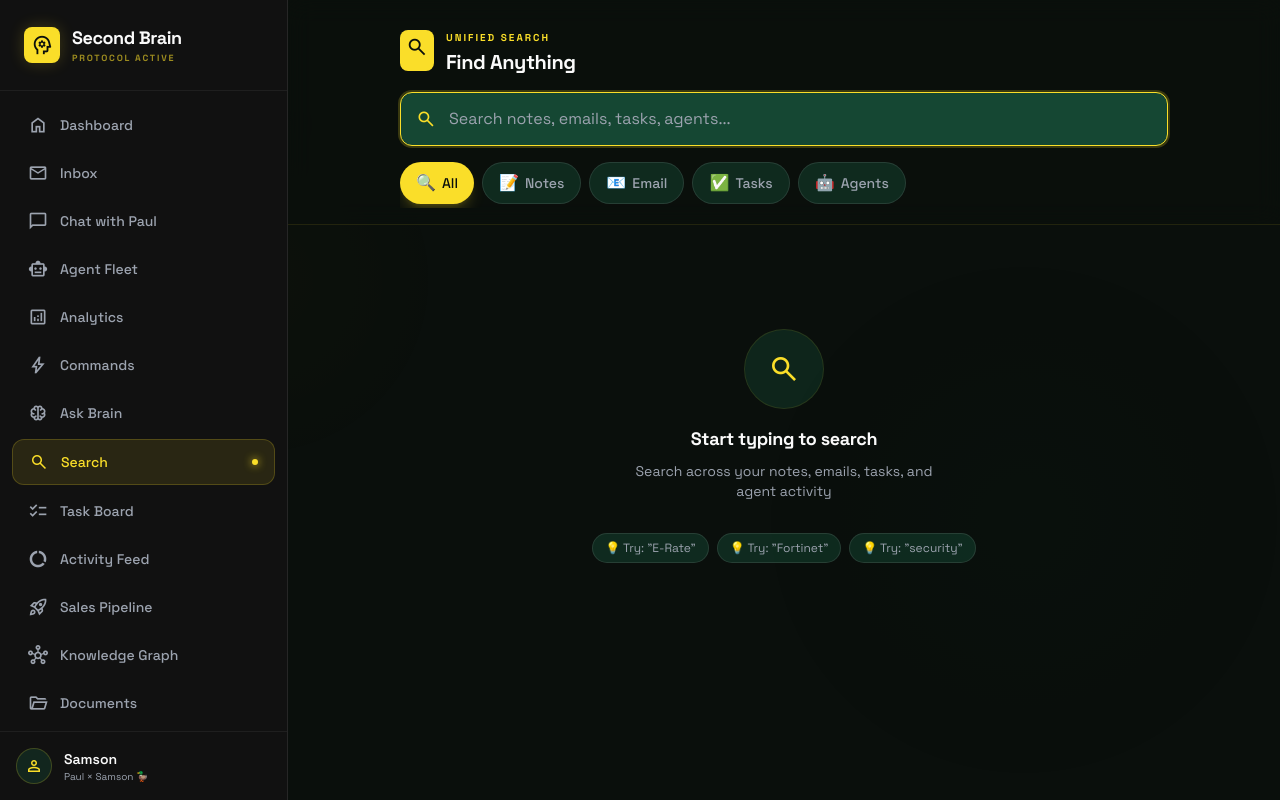
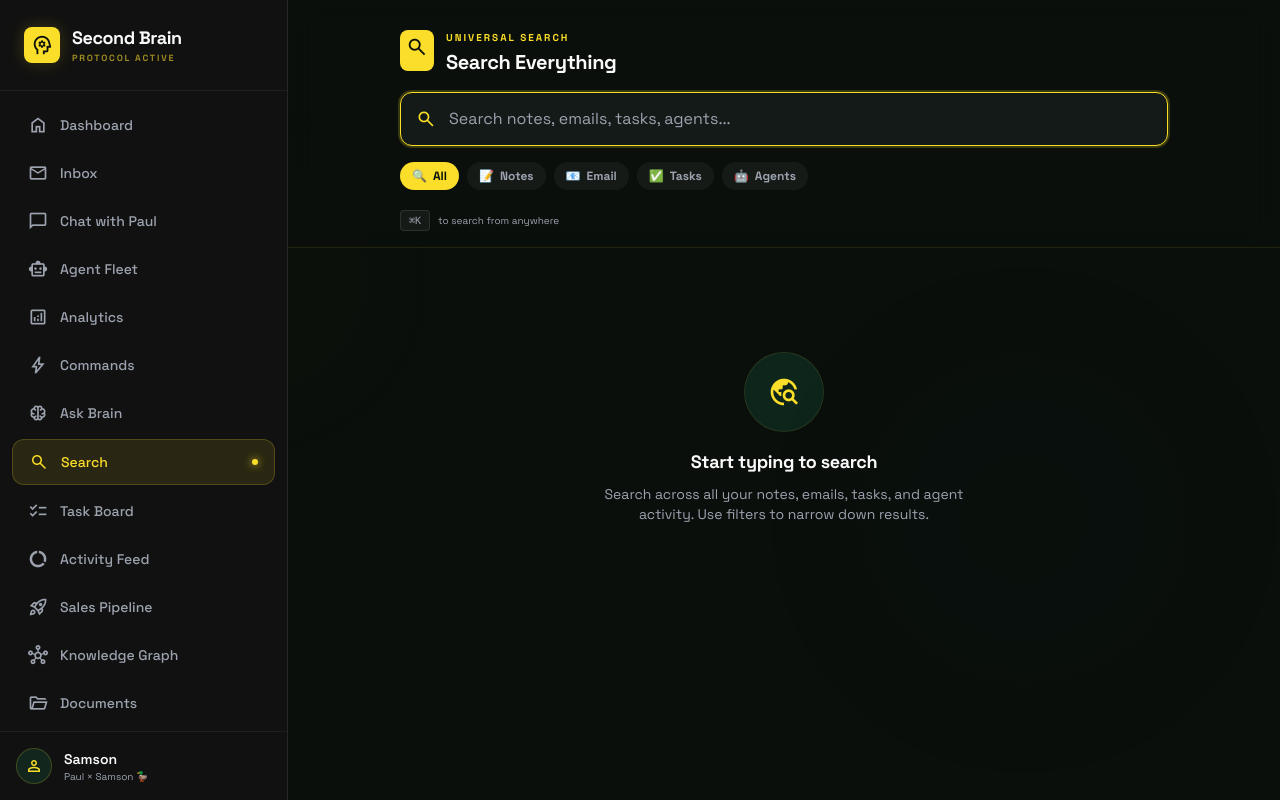
Before and after one commit to samsoncirocco-cmyk/nexus, a Next.js app: page /search in a window 1280 px wide. Built offline with nearby package versions, Linux system fonts and the light colour scheme.

Commit message:
feat: unified search page with source filters and mock data (frontend-only, API fallback to mock)

```diff
--- a/src/app/search/page.tsx
+++ b/src/app/search/page.tsx
@@ -1,21 +1,25 @@
 'use client';
 
 import { useState, useEffect, useCallback, useRef } from 'react';
-import { useRouter, useSearchParams } from 'next/navigation';
-import Link from 'next/link';
-import { SearchResult, filterMockResults } from '@/lib/searchMock';
+import { useRouter } from 'next/navigation';
+import { filterMockResults, type SearchResult } from '@/lib/searchMock';
 
 type SourceType = 'note' | 'email' | 'task' | 'agent';
 
 const SOURCE_FILTERS = [
-  { key: 'all', label: 'All', icon: '🔍' },
-  { key: 'note', label: 'Notes', icon: '📝' },
-  { key: 'email', label: 'Email', icon: '📧' },
-  { key: 'task', label: 'Tasks', icon: '✅' },
-  { key: 'agent', label: 'Agents', icon: '🤖' },
+  { key: 'all', label: 'All', emoji: '🔍' },
+  { key: 'note', label: 'Notes', emoji: '📝' },
+  { key: 'email', label: 'Email', emoji: '📧' },
+  { key: 'task', label: 'Tasks', emoji: '✅' },
+  { key: 'agent', label: 'Agents', emoji: '🤖' },
 ] as const;
 
-function getSourceBadge(source: SourceType) {
+function getSourceBadge(source: SourceType): {
+  label: string;
+  bgColor: string;
+  textColor: string;
+  borderColor: string;
+} {
   switch (source) {
     case 'note':
       return {
@@ -48,45 +52,77 @@ function getSourceBadge(source: SourceType) {
   }
 }
 
-function highlightText(text: string, query: string) {
+function highlightText(text: string, query: string): React.ReactNode {
   if (!query.trim()) return text;
 
   const parts = text.split(new RegExp(`(${query})`, 'gi'));
   return parts.map((part, i) =>
-    part.toLowerCase() === query.toLowerCase()
-      ? <mark key={i} className="bg-primary/30 text-primary font-medium">{part}</mark>
-      : part
+    part.toLowerCase() === query.toLowerCase() ? (
+      <mark key={i} className="bg-primary/30 text-primary font-semibold">
+        {part}
+      </mark>
+    ) : (
+      part
+    )
+  );
+}
+
+function ResultSkeleton() {
+  return (
+    <div className="rounded-xl border border-white/10 bg-bg-dark p-4 animate-pulse">
+      <div className="flex items-center gap-2 mb-3">
+        <div className="h-5 w-16 bg-white/10 rounded-full" />
+        <div className="h-3 w-12 bg-white/5 rounded" />
+      </div>
+      <div className="h-5 bg-white/10 rounded w-3/4 mb-2" />
+      <div className="h-4 bg-white/5 rounded w-full mb-1" />
+      <div className="h-4 bg-white/5 rounded w-5/6" />
+      <div className="flex items-center gap-3 mt-3">
+        <div className="h-3 w-20 bg-white/5 rounded" />
+        <div className="h-1 flex-1 bg-white/5 rounded" />
+      </div>
+    </div>
   );
 }
 
 export default function SearchPage() {
   const router = useRouter();
-  const searchParams = useSearchParams();
-  const [query, setQuery] = useState(searchParams.get('q') || '');
-  const [activeSource, setActiveSource] = useState<string>('all');
+  const inputRef = useRef<HTMLInputElement>(null);
+  const [query, setQuery] = useState('');
+  const [debouncedQuery, setDebouncedQuery] = useState('');
+  const [selectedSources, setSelectedSources] = useState<SourceType[]>([]);
   const [results, setResults] = useState<SearchResult[]>([]);
   const [loading, setLoading] = useState(false);
-  const [error, setError] = useState<string | null>(null);
-  const inputRef = useRef<HTMLInputElement>(null);
-  const debounceTimerRef = useRef<NodeJS.Timeout>();
+  const [isSearchActive, setIsSearchActive] = useState(false);
 
-  // Auto-focus search input on mount
+  // Debounce search query (300ms)
   useEffect(() => {
-    inputRef.current?.focus();
-  }, []);
+    const timer = setTimeout(() => {
+      setDebouncedQuery(query);
+    }, 300);
 
-  // Perform search with debouncing
-  const performSearch = useCallback(async (searchQuery: string, source: string) => {
+    return () => clearTimeout(timer);
+  }, [query]);
+
+  // Perform search when debounced query changes
+  useEffect(() => {
+    if (!debouncedQuery.trim() && selectedSources.length === 0) {
+      setResults([]);
+      setIsSearchActive(false);
+      return;
+    }
+
     setLoading(true);
-    setError(null);
+    setIsSearchActive(true);
 
+    // Simulate API call with setTimeout
+    const searchTimer = setTimeout(async () => {
       try {
-      // Build query params
+        // Try calling the real API first
         const params = new URLSearchParams();
-      if (searchQuery.trim()) params.set('q', searchQuery.trim());
-      if (source !== 'all') params.set('sources', source);
+        if (debouncedQuery) params.set('q', debouncedQuery);
+        if (selectedSources.length > 0) params.set('sources', selectedSources.join(','));
 
-      // Try API first
         const response = await fetch(`/api/search?${params.toString()}`);
 
         if (response.ok) {
@@ -94,80 +130,103 @@ export default function SearchPage() {
           setResults(data.results || []);
         } else {
           // Fallback to mock data
-        const sources = source === 'all' ? undefined : [source as SourceType];
-        const mockResults = filterMockResults(searchQuery, sources);
+          const mockResults = filterMockResults(debouncedQuery, selectedSources);
           setResults(mockResults);
         }
-    } catch (err) {
+      } catch (error) {
         // Fallback to mock data on error
-      const sources = source === 'all' ? undefined : [source as SourceType];
-      const mockResults = filterMockResults(searchQuery, sources);
+        const mockResults = filterMockResults(debouncedQuery, selectedSources);
         setResults(mockResults);
       } finally {
         setLoading(false);
       }
+    }, 200);
+
+    return () => clearTimeout(searchTimer);
+  }, [debouncedQuery, selectedSources]);
+
+  // Auto-focus input on mount
+  useEffect(() => {
+    inputRef.current?.focus();
   }, []);
 
-  // Debounced search effect
+  // Global keyboard shortcut (Cmd+K / Ctrl+K)
   useEffect(() => {
-    if (debounceTimerRef.current) {
-      clearTimeout(debounceTimerRef.current);
-    }
-
-    debounceTimerRef.current = setTimeout(() => {
-      if (query.trim().length > 0) {
-        performSearch(query, activeSource);
-      } else {
-        setResults([]);
-      }
-    }, 300);
-
-    return () => {
-      if (debounceTimerRef.current) {
-        clearTimeout(debounceTimerRef.current);
+    const handleKeyDown = (e: KeyboardEvent) => {
+      if ((e.metaKey || e.ctrlKey) && e.key === 'k') {
+        e.preventDefault();
+        router.push('/search');
+        // Small delay to ensure component is mounted
+        setTimeout(() => inputRef.current?.focus(), 100);
       }
     };
-  }, [query, activeSource, performSearch]);
 
-  const handleSourceToggle = (source: string) => {
-    setActiveSource(source);
-  };
+    window.addEventListener('keydown', handleKeyDown);
+    return () => window.removeEventListener('keydown', handleKeyDown);
+  }, [router]);
+
+  const toggleSource = useCallback((source: SourceType) => {
+    setSelectedSources((prev) =>
+      prev.includes(source) ? prev.filter((s) => s !== source) : [...prev, source]
+    );
+  }, []);
+
+  const clearFilters = useCallback(() => {
+    setSelectedSources([]);
+    setQuery('');
+    setResults([]);
+    setIsSearchActive(false);
+  }, []);
 
   return (
     <div className="min-h-screen pb-20">
       {/* Header */}
-      <header className="sticky top-0 z-20 bg-bg-dark/80 backdrop-blur-md px-4 md:px-8 pt-6 pb-4 border-b border-primary/10">
+      <header className="sticky top-0 z-20 bg-bg-dark/80 backdrop-blur-md px-4 md:px-6 pt-6 pb-4 border-b border-primary/10">
         <div className="max-w-3xl mx-auto">
-          {/* Title */}
           <div className="flex items-center gap-3 mb-4">
             <div className="bg-primary rounded-lg p-1.5">
-              <span className="material-symbols-outlined text-bg-dark font-bold" style={{ fontSize: 22 }}>
+              <span
+                className="material-symbols-outlined text-bg-dark font-bold"
+                style={{ fontSize: 22 }}
+              >
                 search
               </span>
             </div>
             <div>
-              <span className="text-[10px] uppercase tracking-[0.2em] text-primary font-bold">Unified Search</span>
-              <h1 className="text-xl font-bold tracking-tight">Find Anything</h1>
+              <span className="text-[10px] uppercase tracking-[0.2em] text-primary font-bold">
+                Universal Search
+              </span>
+              <h1 className="text-xl font-bold tracking-tight">
+                {results.length > 0
+                  ? `${results.length} ${results.length === 1 ? 'Result' : 'Results'}`
+                  : 'Search Everything'}
+              </h1>
             </div>
           </div>
 
           {/* Search Bar */}
           <div className="relative mb-4">
-            <span className="material-symbols-outlined absolute left-4 top-1/2 -translate-y-1/2 text-primary" style={{ fontSize: 20 }}>
-              search
-            </span>
             <input
               ref={inputRef}
               type="text"
               value={query}
               onChange={(e) => setQuery(e.target.value)}
               placeholder="Search notes, emails, tasks, agents..."
-              className="w-full bg-secondary-dark border border-primary/20 rounded-xl pl-12 pr-4 py-3.5 text-foreground placeholder:text-foreground-muted focus:outline-none focus:border-primary focus:ring-2 focus:ring-primary/20 transition-all"
-              aria-label="Search"
+              className="w-full bg-card-dark border border-white/10 rounded-xl px-4 py-3.5 pl-12 text-foreground placeholder:text-foreground-muted focus:outline-none focus:border-primary focus:ring-2 focus:ring-primary/20 transition-all"
+              aria-label="Search input"
             />
+            <span
+              className="material-symbols-outlined absolute left-4 top-1/2 -translate-y-1/2 text-primary"
+              style={{ fontSize: 20 }}
+            >
+              search
+            </span>
             {query && (
               <button
-                onClick={() => setQuery('')}
+                onClick={() => {
+                  setQuery('');
+                  inputRef.current?.focus();
+                }}
                 className="absolute right-4 top-1/2 -translate-y-1/2 text-foreground-muted hover:text-foreground transition-colors"
                 aria-label="Clear search"
               >
@@ -179,108 +238,115 @@ export default function SearchPage() {
           </div>
 
           {/* Source Filter Pills */}
-          <div className="flex gap-2 overflow-x-auto pb-1 hide-scrollbar">
-            {SOURCE_FILTERS.map(({ key, label, icon }) => (
+          <div className="flex gap-2 overflow-x-auto hide-scrollbar pb-2">
+            {SOURCE_FILTERS.map(({ key, label, emoji }) => {
+              const isActive =
+                key === 'all' ? selectedSources.length === 0 : selectedSources.includes(key as SourceType);
+
+              return (
                 <button
                   key={key}
-                onClick={() => handleSourceToggle(key)}
-                className={`flex items-center gap-1.5 px-4 py-2 rounded-full whitespace-nowrap transition-all ${
-                  activeSource === key
-                    ? 'bg-primary text-bg-dark font-bold shadow-lg shadow-primary/20'
-                    : 'bg-secondary-dark/50 text-foreground-muted hover:bg-secondary-dark border border-white/10'
+                  onClick={() => {
+                    if (key === 'all') {
+                      setSelectedSources([]);
+                    } else {
+                      toggleSource(key as SourceType);
+                    }
+                  }}
+                  className={`flex items-center gap-1.5 px-3 py-1.5 rounded-full text-xs font-bold whitespace-nowrap transition-all ${
+                    isActive
+                      ? 'bg-primary text-bg-dark'
+                      : 'bg-white/5 text-foreground-muted hover:bg-white/10'
                   }`}
-                aria-pressed={activeSource === key}
+                  aria-pressed={isActive}
                 >
-                <span>{icon}</span>
-                <span className="text-sm font-medium">{label}</span>
+                  <span>{emoji}</span>
+                  <span>{label}</span>
                 </button>
-            ))}
+              );
+            })}
+            {selectedSources.length > 0 && (
+              <button
+                onClick={clearFilters}
+                className="flex items-center gap-1 px-3 py-1.5 rounded-full text-xs font-bold bg-red-500/10 text-red-400 hover:bg-red-500/20 transition-all"
+              >
+                <span className="material-symbols-outlined" style={{ fontSize: 14 }}>
+                  close
+                </span>
+                <span>Clear</span>
+              </button>
+            )}
           </div>
 
-          {/* Results count */}
-          {query && results.length > 0 && (
-            <div className="mt-3 text-sm text-foreground-muted">
-              Found <span className="text-primary font-bold">{results.length}</span> result{results.length !== 1 ? 's' : ''}
+          {/* Keyboard Hint */}
+          <div className="mt-3 flex items-center gap-2 text-[10px] text-foreground-muted">
+            <kbd className="px-2 py-0.5 rounded bg-white/5 border border-white/10 font-mono">⌘K</kbd>
+            <span>to search from anywhere</span>
           </div>
-          )}
         </div>
       </header>
 
-      {/* Main Content */}
-      <main className="max-w-3xl mx-auto px-4 md:px-8 py-6">
-        {/* Empty State - No Query */}
-        {!query && (
-          <div className="flex flex-col items-center justify-center py-20">
+      {/* Results */}
+      <main className="px-4 md:px-6 py-6 max-w-3xl mx-auto">
+        {/* Empty State - No Search */}
+        {!isSearchActive && (
+          <div className="flex flex-col items-center justify-center py-20 text-center">
             <div className="size-20 rounded-full bg-secondary-dark/40 border border-primary/10 flex items-center justify-center mb-4">
               <span className="material-symbols-outlined text-primary" style={{ fontSize: 32 }}>
-                search
+                travel_explore
               </span>
             </div>
             <h3 className="text-lg font-bold mb-2">Start typing to search</h3>
-            <p className="text-foreground-muted text-sm text-center max-w-xs">
-              Search across your notes, emails, tasks, and agent activity
+            <p className="text-foreground-muted text-sm max-w-sm">
+              Search across all your notes, emails, tasks, and agent activity. Use filters to narrow down
+              results.
             </p>
-            <div className="mt-8 flex flex-wrap gap-2 justify-center">
-              <span className="text-xs text-foreground-muted bg-secondary-dark/50 px-3 py-1.5 rounded-full border border-white/10">
-                💡 Try: "E-Rate"
-              </span>
-              <span className="text-xs text-foreground-muted bg-secondary-dark/50 px-3 py-1.5 rounded-full border border-white/10">
-                💡 Try: "Fortinet"
-              </span>
-              <span className="text-xs text-foreground-muted bg-secondary-dark/50 px-3 py-1.5 rounded-full border border-white/10">
-                💡 Try: "security"
-              </span>
-            </div>
           </div>
         )}
 
-        {/* Loading State */}
-        {loading && query && (
-          <div className="space-y-4">
-            {[1, 2, 3].map((i) => (
-              <div key={i} className="rounded-xl border border-white/10 bg-card-dark p-5 animate-pulse">
-                <div className="flex items-center gap-2 mb-3">
-                  <div className="h-5 w-16 bg-white/10 rounded-full"></div>
-                  <div className="h-4 w-12 bg-white/5 rounded"></div>
-                </div>
-                <div className="h-6 bg-white/10 rounded mb-2 w-3/4"></div>
-                <div className="h-4 bg-white/5 rounded mb-2"></div>
-                <div className="h-4 bg-white/5 rounded w-5/6"></div>
-              </div>
-            ))}
+        {/* Loading Skeleton */}
+        {loading && isSearchActive && (
+          <div className="space-y-4 animate-fade-in">
+            <ResultSkeleton />
+            <ResultSkeleton />
+            <ResultSkeleton />
           </div>
         )}
 
         {/* Empty State - No Results */}
-        {!loading && query && results.length === 0 && (
-          <div className="flex flex-col items-center justify-center py-20">
+        {!loading && isSearchActive && results.length === 0 && (
+          <div className="flex flex-col items-center justify-center py-20 text-center">
             <div className="size-20 rounded-full bg-secondary-dark/40 border border-primary/10 flex items-center justify-center mb-4">
               <span className="material-symbols-outlined text-foreground-muted" style={{ fontSize: 32 }}>
                 search_off
               </span>
             </div>
             <h3 className="text-lg font-bold mb-2">No results found</h3>
-            <p className="text-foreground-muted text-sm text-center max-w-xs">
-              Try adjusting your search or changing the source filter
+            <p className="text-foreground-muted text-sm max-w-sm mb-4">
+              Try adjusting your search query or filters
             </p>
+            <button
+              onClick={clearFilters}
+              className="px-4 py-2 rounded-lg bg-primary/10 text-primary hover:bg-primary/20 transition-colors font-semibold text-sm"
+            >
+              Clear filters
+            </button>
           </div>
         )}
 
         {/* Results List */}
         {!loading && results.length > 0 && (
-          <div className="space-y-3">
-            {results.map((result, index) => {
+          <div className="space-y-4 animate-fade-in">
+            {results.map((result) => {
               const badge = getSourceBadge(result.source);
-              const resultUrl = result.url || '#';
 
               return (
-                <Link
+                <a
                   key={result.id}
-                  href={resultUrl}
-                  className="block rounded-xl border border-white/10 bg-card-dark hover:border-primary/40 transition-all group p-5 animate-fade-in"
-                  style={{ animationDelay: `${index * 50}ms` }}
+                  href={result.url || '#'}
+                  className="block rounded-xl border border-white/10 bg-bg-dark hover:border-primary/40 transition-all p-4 group"
                 >
-                  {/* Header: Badge + Score + Time */}
+                  {/* Header: Badge + Score + Timestamp */}
                   <div className="flex items-center justify-between mb-3">
                     <div className="flex items-center gap-2">
                       <span
@@ -288,25 +354,23 @@ export default function SearchPage() {
                       >
                         {badge.label}
                       </span>
-                      {/* Score indicator */}
-                      <div className="flex items-center gap-1">
-                        <div className="w-16 h-1 bg-white/10 rounded-full overflow-hidden">
-                          <div
-                            className="h-full bg-primary rounded-full"
-                            style={{ width: `${result.score * 100}%` }}
-                          ></div>
+                      {result.tags && result.tags.length > 0 && (
+                        <div className="flex gap-1">
+                          {result.tags.slice(0, 2).map((tag) => (
+                            <span
+                              key={tag}
+                              className="text-[9px] px-2 py-0.5 rounded-full bg-white/5 text-foreground-muted"
+                            >
+                              #{tag}
+                            </span>
+                          ))}
                         </div>
-                        <span className="text-[10px] text-foreground-muted font-medium">
-                          {Math.round(result.score * 100)}%
-                        </span>
-                      </div>
+                      )}
                     </div>
                     <span className="text-xs text-foreground-muted" suppressHydrationWarning>
-                      {new Date(result.timestamp).toLocaleDateString(undefined, {
+                      {new Date(result.timestamp).toLocaleDateString('en-US', {
                         month: 'short',
                         day: 'numeric',
-                        hour: '2-digit',
-                        minute: '2-digit'
                       })}
                     </span>
                   </div>
@@ -316,37 +380,25 @@ export default function SearchPage() {
                     {highlightText(result.title, query)}
                   </h3>
 
-                  {/* Preview */}
-                  <p className="text-sm text-foreground-muted leading-relaxed line-clamp-2 mb-3">
+                  {/* Preview Snippet */}
+                  <p className="text-sm text-foreground-muted line-clamp-2 leading-relaxed mb-3">
                     {highlightText(result.preview, query)}
                   </p>
 
-                  {/* Tags */}
-                  {result.tags && result.tags.length > 0 && (
-                    <div className="flex flex-wrap gap-1.5">
-                      {result.tags.map((tag) => (
-                        <span
-                          key={tag}
-                          className="text-[10px] px-2.5 py-0.5 rounded-full bg-white/5 text-foreground-muted border border-white/10"
-                        >
-                          #{tag}
+                  {/* Footer: Score Bar */}
+                  <div className="flex items-center gap-3">
+                    <span className="text-[10px] text-foreground-muted font-medium uppercase tracking-wider">
+                      Relevance
                     </span>
-                      ))}
+                    <div className="flex-1 h-1 bg-white/5 rounded-full overflow-hidden">
+                      <div
+                        className="h-full bg-gradient-to-r from-primary to-primary-muted rounded-full transition-all"
+                        style={{ width: `${result.score * 100}%` }}
+                      />
                     </div>
-                  )}
-
-                  {/* External link indicator */}
-                  {result.url && (
-                    <div className="mt-3 pt-3 border-t border-white/5">
-                      <div className="flex items-center gap-1.5 text-primary text-xs font-medium">
-                        <span className="material-symbols-outlined" style={{ fontSize: 14 }}>
-                          open_in_new
-                        </span>
-                        <span>View details</span>
+                    <span className="text-xs text-primary font-bold">{Math.round(result.score * 100)}%</span>
                   </div>
-                    </div>
-                  )}
-                </Link>
+                </a>
               );
             })}
           </div>
```
Lines whose indentation alone changed are shown as unchanged.
